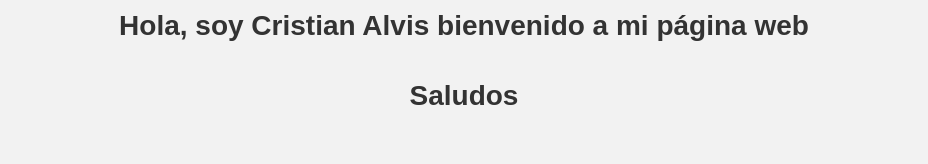
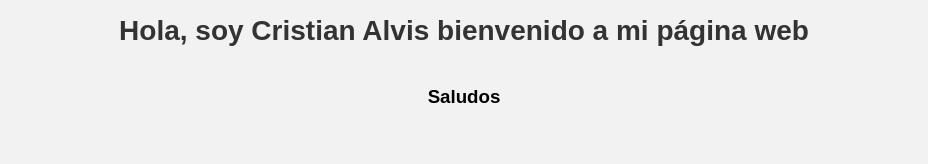
Before and after one commit to IngCristhian/cristian-web, a plain HTML site: page index.html in a window 1280 px wide. Shown: the part 347-511 px from the top of the page, without its empty margins (176-1104 px from the left). Drawn offline with Linux system fonts and the light colour scheme.

```diff
--- a/index.html
+++ b/index.html
@@ -38,7 +38,7 @@
 
     <img src="" alt="">
     <h1>Hola, soy Cristian Alvis bienvenido a mi página web</h1>
-    <h1>Saludos</h1>
+    <h3>Saludos</h3>
     <img src="./recursos/photo.jpeg" alt="">
     <h2>Esta página se encuentra en construcción 😁😎</h2>
     <p>¡Peeero! si quieres concer un poco más sobre mí y mi experiencia
```
